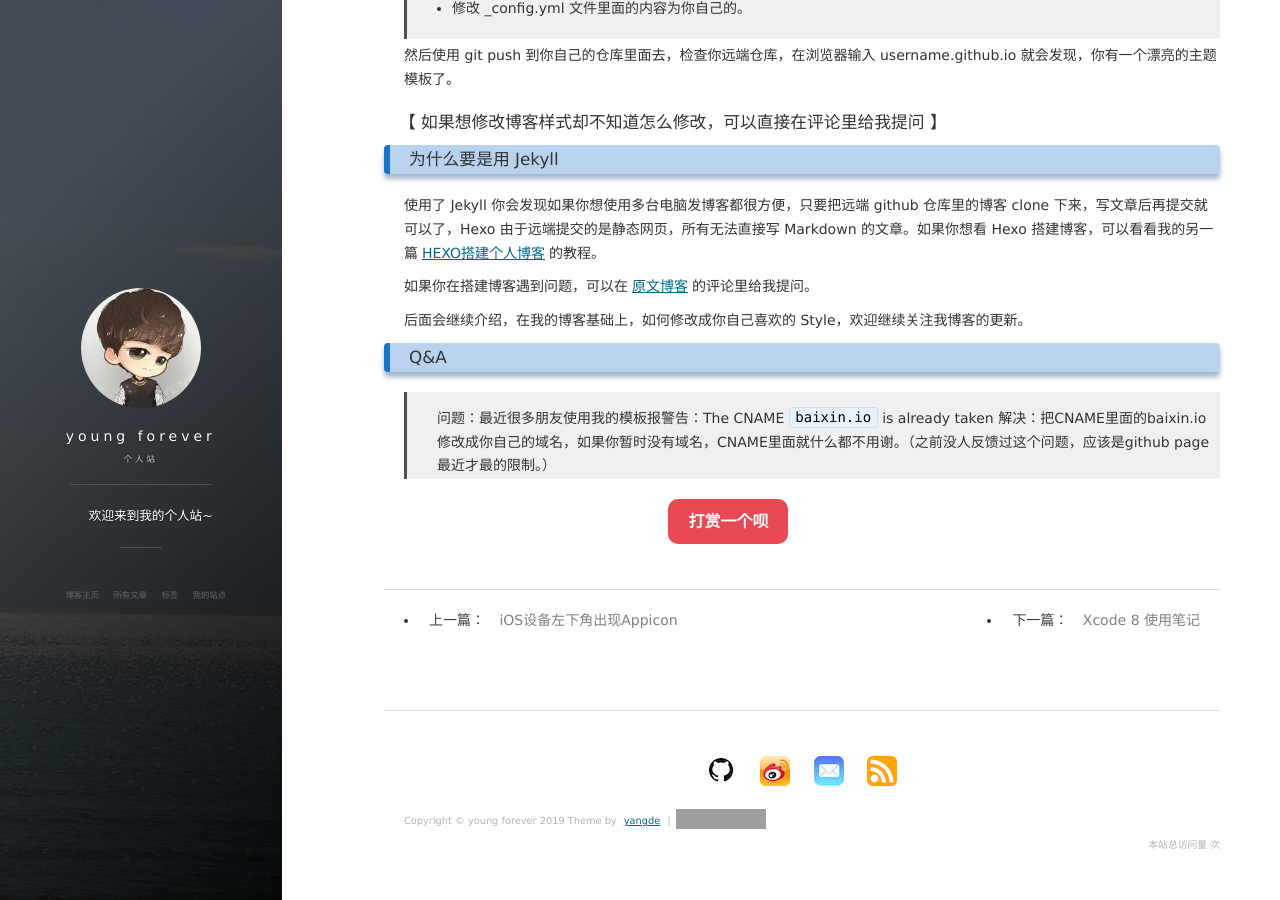
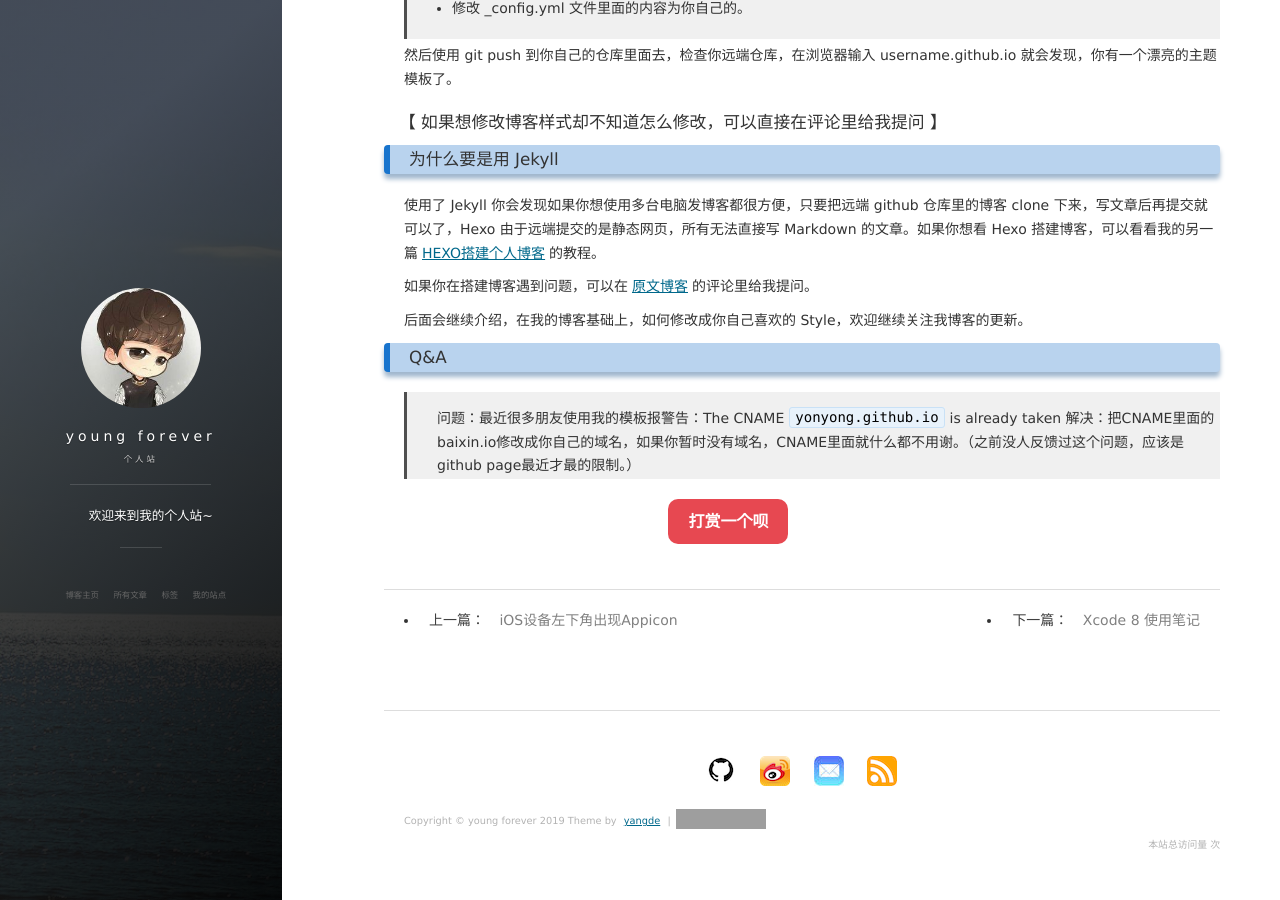
Before and after one commit to yonyong/yonyong.github.io, a Jekyll site: the page built from _posts/2016-10-14-jekyll_tutorials1.md, in a window 1280 px wide and 900 px high, scrolled down 5542 px. Built offline with Jekyll 4.4.1, drawn with Linux system fonts in a browser that asks for light colours; nearby versions of some CDN libraries; comment, search, counter and statistics services are not loaded; grey boxes are pictures that could not be loaded.

Commit message:
Update 2016-10-14-jekyll_tutorials1.md

```diff
--- a/_posts/2016-10-14-jekyll_tutorials1.md
+++ b/_posts/2016-10-14-jekyll_tutorials1.md
@@ -271,7 +271,7 @@
 
 ### 为什么要是用 Jekyll
 
-使用了 Jekyll 你会发现如果你想使用多台电脑发博客都很方便，只要把远端 github 仓库里的博客 clone 下来，写文章后再提交就可以了，Hexo 由于远端提交的是静态网页，所有无法直接写 Markdown 的文章。如果你想看 Hexo 搭建博客，可以看看我的另一篇[HEXO搭建个人博客](http://baixin.io/2015/08/HEXO%E6%90%AD%E5%BB%BA%E4%B8%AA%E4%BA%BA%E5%8D%9A%E5%AE%A2/)的教程。
+使用了 Jekyll 你会发现如果你想使用多台电脑发博客都很方便，只要把远端 github 仓库里的博客 clone 下来，写文章后再提交就可以了，Hexo 由于远端提交的是静态网页，所有无法直接写 Markdown 的文章。如果你想看 Hexo 搭建博客，可以看看我的另一篇[HEXO搭建个人博客](http://yonyong.github.io/2015/08/HEXO%E6%90%AD%E5%BB%BA%E4%B8%AA%E4%BA%BA%E5%8D%9A%E5%AE%A2/)的教程。
 
 如果你在搭建博客遇到问题，可以在[原文博客](http://yonyong.github.io/2016/10/jekyll_tutorials1/)的评论里给我提问。
 
@@ -280,5 +280,5 @@
 
 ### Q&A
 
-> 问题：最近很多朋友使用我的模板报警告：The CNAME `baixin.io` is already taken
+> 问题：最近很多朋友使用我的模板报警告：The CNAME `yonyong.github.io` is already taken
 > 解决：把CNAME里面的baixin.io修改成你自己的域名，如果你暂时没有域名，CNAME里面就什么都不用谢。（之前没人反馈过这个问题，应该是github page最近才最的限制。）
```
